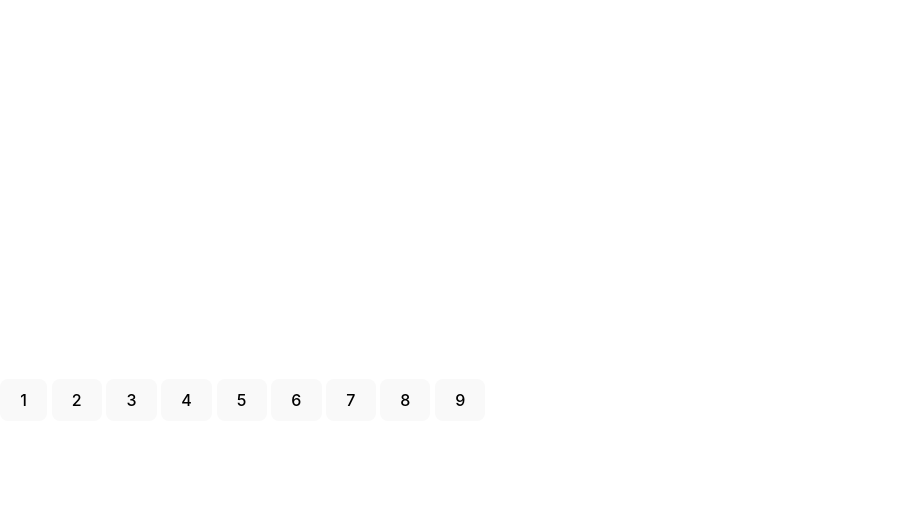
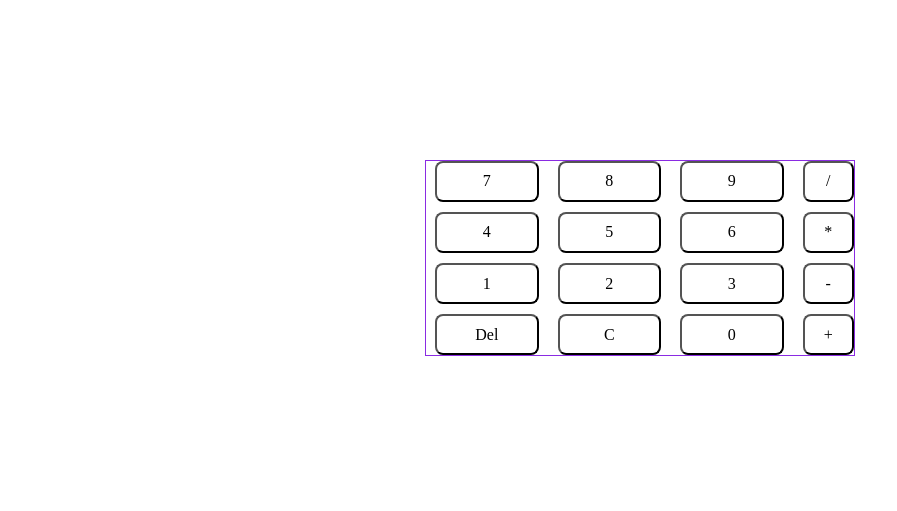
Before and after one commit to FilipeBPDev/calculator-js, a website built with Vite: page index.html in a window 1280 px wide. Shown: the whole page, without its empty margins (0-897 px from the left). Built offline with nearby package versions, Linux system fonts and the light colour scheme.

Commit message:
:sparkles: Crate and display buttons

```diff
--- a/main.js
+++ b/main.js
@@ -1,10 +1,15 @@
 import ButtonNumber from './src/components/ButtonNum/index.js';
+import DisplayButtons from './src/components/DisplayButtons/index.js';
+import AreaApp from './src/objects/AppArea/index.js';
 
 
 //toda variável que começa com $ ela guarda umelemento da tela - boa prática.
 const $root = document.querySelector('#root');
-const $htmlButton = ButtonNumber(9);
+const $htmlAreaApp = AreaApp();
+//armazenar div area total
+//criar variaveis para armazenar as divs dos display sinais e display igual
+
 
 
 //forma segura de inserir HTML num alvo. (insertAdjacentHTML)
-$root.insertAdjacentHTML('beforeend', $htmlButton)
+$root.insertAdjacentHTML('beforeend', $htmlAreaApp);
--- a/src/components/ButtonNum/index.js
+++ b/src/components/ButtonNum/index.js
@@ -1,18 +1,31 @@
-import '/style.css';
+import './style.css';
 
 function ButtonNumber(n) {
     let $numButtons = '';
 
-    for(let i = 1; i <= n; i++){
+    for(let i = n ; i >= 0; i--){
         $numButtons += /*html*/ `
         <button class= "num-buttons">
-        ${i}
+            ${i}
         </button>
         `
     }
+    $numButtons += /*html*/`
+        <button class="num-buttons">
+        C
+        </button>
+    `
+    $numButtons += /*html*/ `
+        <button class="num-buttons">
+        Del
+        </button>
+    `
+    $numButtons += /*html*/ `
+
+    `
+
 
     return $numButtons;
-
 }
 
 export default ButtonNumber;
--- a/src/components/ButtonNum/style.css
+++ b/src/components/ButtonNum/style.css
@@ -1,6 +1,27 @@
-.num-buttons{
-    display:grid;
-    grid-template-columns: repeat(3, 112.5px);
-    max-width: 75%;
-    gap: 10px;
-  }
+.num-buttons {
+  display: grid;
+  width: 100%;
+  max-width: 92%;
+
+
+  border-radius: 8px;
+  padding: 0.6em 1.2em;
+  font-size: 1em;
+  font-weight: 500;
+  font-family: inherit;
+  background-color: transparent;
+  cursor: pointer;
+  transition: border-color 0.25s;
+
+  display: flex;
+  justify-content: center;
+  align-items: center;
+}
+
+button:hover {
+  border-color: #646cff;
+}
+button:focus,
+button:focus-visible {
+  outline: 4px auto -webkit-focus-ring-color;
+}
--- /dev/null
+++ b/src/components/DisplayButtons/index.js
@@ -0,0 +1,13 @@
+import ButtonNumber from "../ButtonNum/index.js"
+import "./style.css"
+
+
+function DisplayButtons() {
+    return /*html*/ `
+        <div class="display-num">
+            ${ButtonNumber(9)}
+        </div>
+    `;
+}
+
+export default DisplayButtons;
--- /dev/null
+++ b/src/components/DisplayButtons/style.css
@@ -0,0 +1,12 @@
+.display-num {
+  display: grid;
+  align-items: center;
+  justify-content: space-between;
+  width: 100%;
+  max-width: 85.3%;
+  direction: rtl;
+  grid-template-columns: repeat(3, 112.5px);
+  margin-bottom: 0;
+  margin-left: 0;
+  gap: 10px;
+}
--- /dev/null
+++ b/src/components/DisplayOperations/index.js
@@ -0,0 +1,22 @@
+import "./style.css";
+
+function DisplayOperations() {
+    let operations = ['/', '*', '-', '+']
+    let $displayOp = '';
+
+    for (let i = 0; i < operations.length; i++) {
+        $displayOp += /*html*/ `
+        <button class="operator-button">
+        ${operations[i]}
+        </button>
+        `
+    }
+
+    return /*html*/ `
+    <div class="display-operations-container">
+        ${$displayOp}
+    </div>
+    `;
+}
+
+export default DisplayOperations;
--- /dev/null
+++ b/src/components/DisplayOperations/style.css
@@ -0,0 +1,27 @@
+.operator-button {
+    display: grid;
+    grid-template-columns: repeat(3, 112.5px);
+    border-radius: 8px;
+
+    padding: 0.6em 1.2em;
+    font-size: 1em;
+    font-weight: 500;
+    font-family: inherit;
+    background-color: transparent;
+    cursor: pointer;
+    transition: border-color 0.25s;
+    display: flex;
+    flex-direction: row;
+    justify-content: center;
+    align-items: center;
+    margin-left: 19px;
+
+}
+.display-operations-container {
+    display: flex;
+    flex-direction: column; /* Altera o layout para coluna (um abaixo do outro) */
+    width: 100%;
+    max-width: 88%;
+    gap: 10px;
+
+}
--- /dev/null
+++ b/src/objects/AppArea/index.js
@@ -0,0 +1,15 @@
+import DisplayButtons from "../../components/DisplayButtons";
+import DisplayOperations from "../../components/DisplayOperations";
+import "./style.css"
+function AreaApp() {
+    return /*html*/ `
+    <div class="area">
+        <div class="display-container">
+            ${DisplayButtons()}
+            ${DisplayOperations()}
+        </div>
+    </div>
+    `
+}
+
+export default AreaApp;
--- /dev/null
+++ b/src/objects/AppArea/style.css
@@ -0,0 +1,19 @@
+.area {
+
+    width: 100%;
+    height: 500px;
+    display: flex;
+    justify-content: center;
+    /* Centraliza os displays horizontalmente */
+    align-items: center;
+    /* Centraliza os displays verticalmente */
+}
+
+.display-container {
+    display: flex;
+    flex-direction: row;
+    justify-content: space-between;
+    border: 1px solid blueviolet;
+    padding: 0px;
+    /* Coloca os displays lado a lado */
+}
```
